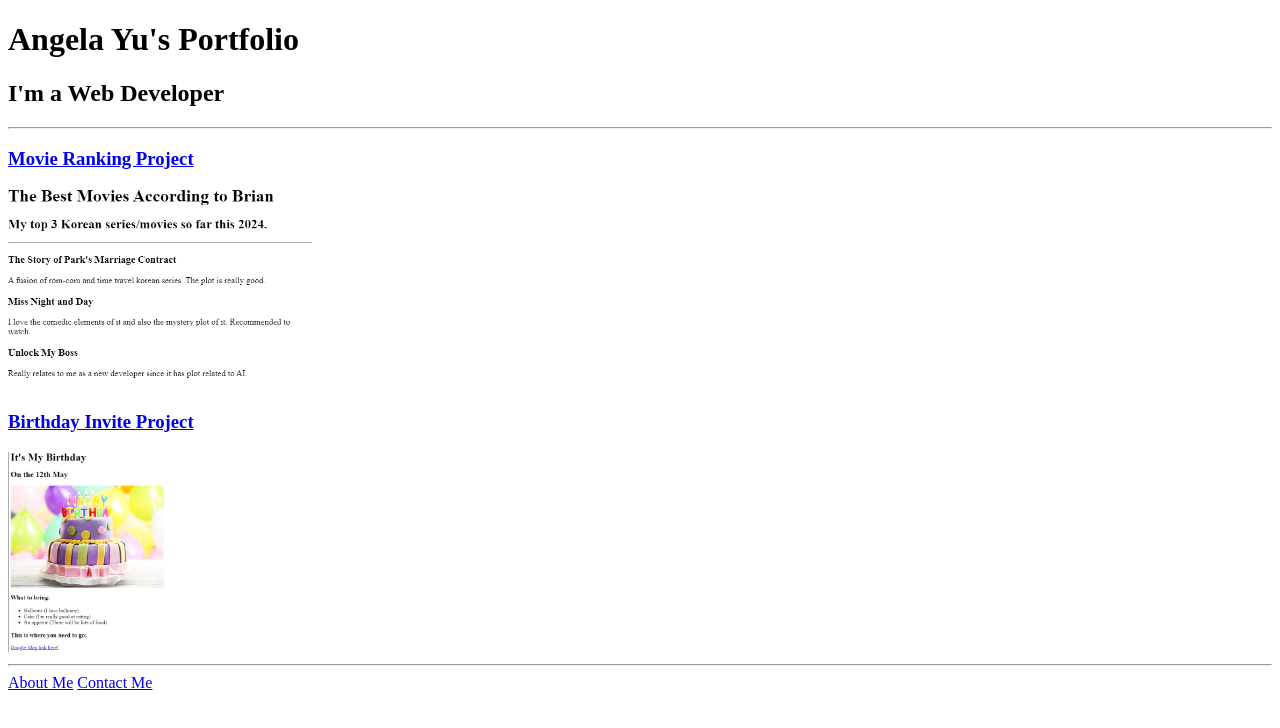
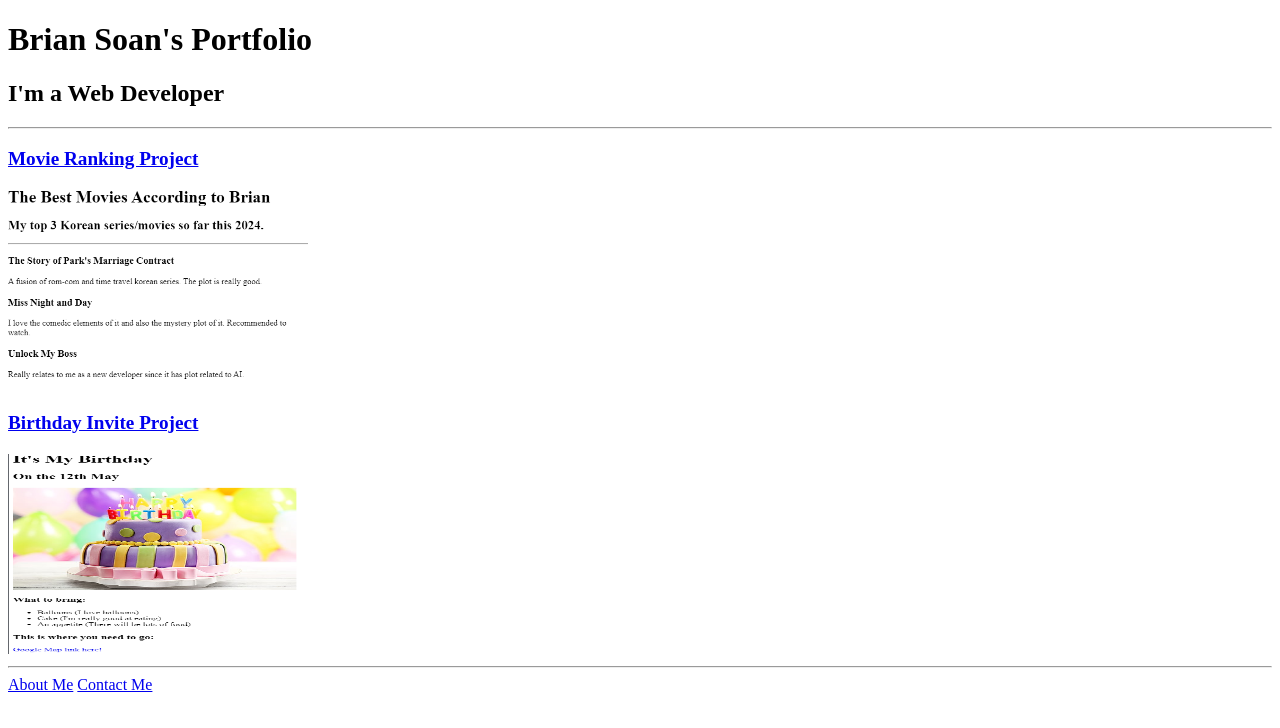
Before and after one commit to briandashy/htmlportfolio, a plain HTML site: page index.html in a window 1280 px wide. Drawn offline with Linux system fonts and the light colour scheme.

Commit message:
Recently updated

```diff
--- a/index.html
+++ b/index.html
@@ -19,11 +19,23 @@ https://developer.mozilla.org/en-US/docs/Web/HTML/Element/img#attr-height -->
 
 <head>
   <meta charset="UTF-8">
-  <title>Angela's Portfolio</title>
+  <title>Brian's Portfolio</title>
+          <!-- this part is a CSS code, not included in the lessons yet -->
+        <style>
+
+            img{
+                width: 300px
+            }
+
+            h3{
+                font-weight: bolder;
+                font-size: larger;
+            }
+        </style>
 </head>
 
 <body>
-  <h1>Angela Yu's Portfolio</h1>
+  <h1>Brian Soan's Portfolio</h1>
   <h2>I'm a Web Developer</h2>
   <hr />
   <h3><a href="./public/movie-ranking.html">Movie Ranking Project</a></h3>
```
